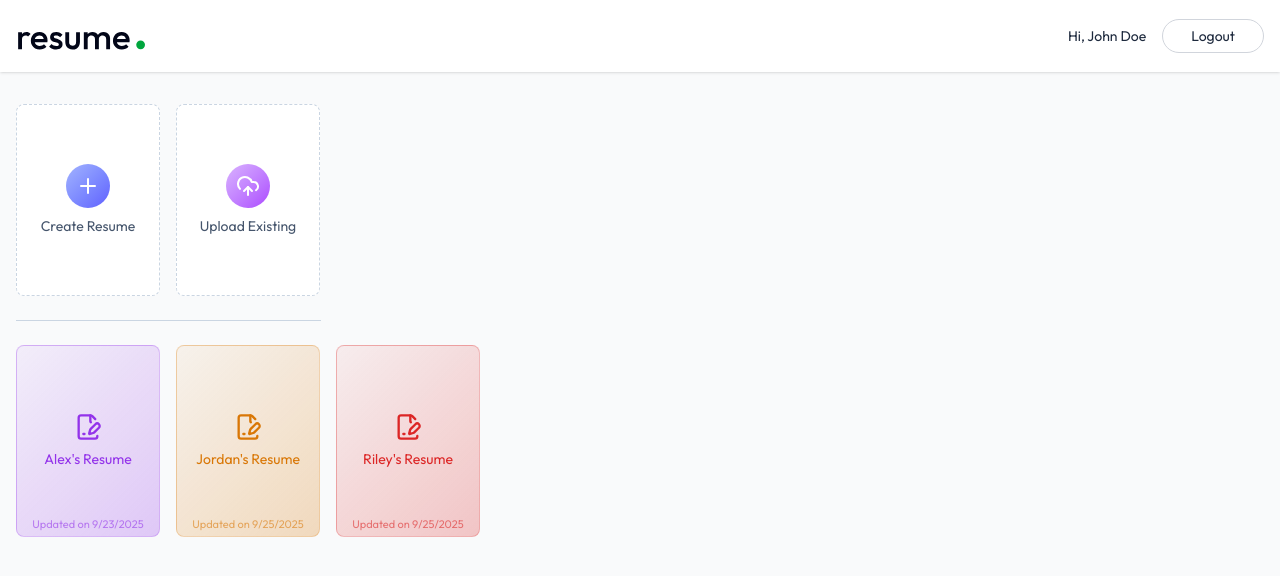
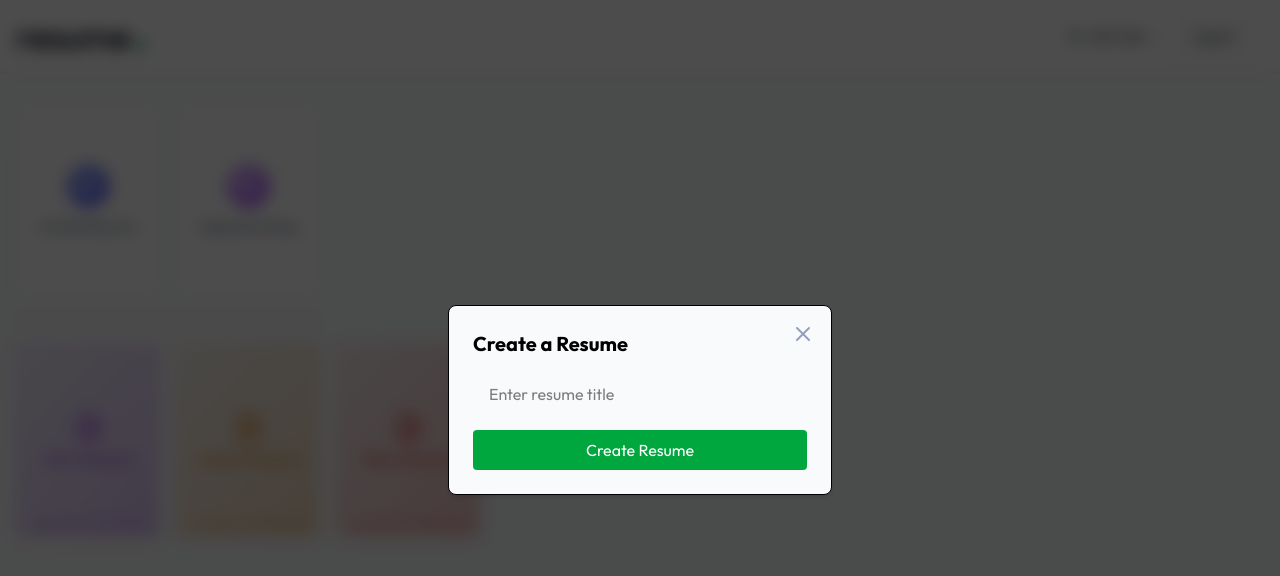
Before and after one commit to Tanish-Tandon/RESUME_BUILDER_, a React (Vite) app in the folder client/: page /app in a window 1280 px wide. Both pictures are taken after a click on the button "Create Resume". Shown: the top 576 px of the page. Built offline with nearby package versions, Linux system fonts and the light colour scheme.

Commit message:
ADD create resume functionality

```diff
--- a/client/src/pages/Dashboard.jsx
+++ b/client/src/pages/Dashboard.jsx
@@ -1,4 +1,4 @@
-import { FilePenLineIcon, PlusIcon,UploadCloudIcon,TrashIcon,PencilIcon } from 'lucide-react'
+import { FilePenLineIcon, PlusIcon,UploadCloudIcon,TrashIcon,PencilIcon,XIcon } from 'lucide-react'
 import React, { useState,useEffect } from 'react'
 import { dummyResumeData } from '../assets/assets'
 import { useNavigate} from 'react-router-dom'
@@ -10,10 +10,29 @@
   const colors = ["#9333ea", "#d97706", "#dc2626", "#0284c7", "#16a34a"]
 
   const [allResumes,setAllResumes]=useState([])
+  const [showCreateResume,setShowCreateResume]=useState(false)
+  const[showUploadResume,setShowUploadResume]=useState(false)
+  const [title,setTitle]=useState('')
+  const [resume,setResume]=useState(null)
+  const [editResumeId,setEditResumeId]=useState('')
+
+
+
+
+
+
 
   const loadAllResumes=async()=>{
     setAllResumes(dummyResumeData)
   }
+
+  const createResume=async(event)=>{
+    event.preventDefault()
+    setShowCreateResume(false)
+    navigate(`/app/builder/res123`)
+
+  }
+
 
   useEffect(()=>{
     loadAllResumes()
@@ -36,7 +55,7 @@
 
 
 
-          <button className='w-full bg-white sm:max-w-36 h-48 flex flex-col items-center justify-center rounded-lg gap-2 text-slate-600 border border-dashed border-slate-300 group hover:border-indigo-500 hover:shadow-lg transition-all duration-300 cursor-pointer'>
+          <button onClick={()=>setShowCreateResume(true)} className='w-full bg-white sm:max-w-36 h-48 flex flex-col items-center justify-center rounded-lg gap-2 text-slate-600 border border-dashed border-slate-300 group hover:border-indigo-500 hover:shadow-lg transition-all duration-300 cursor-pointer'>
 
                           <PlusIcon className='size-11 transition-all duration-300 p-2.5 bg-gradient-to-br from-indigo-300 to-indigo-500  text-white rounded-full'/>
 
@@ -138,6 +157,24 @@
 
 
 
+        {showCreateResume && (
+          <form onSubmit={createResume} onClick={()=>setShowCreateResume(false)} className='fixed inset-0 bg-black/70 backdrop-blur bg-opacity-50 z-10 flex items-center justify-center'>
+
+            <div onClick={e =>e.stopPropagation()} className='relative bg-slate-50 border shadow-md rounded-lg w-full max-w-sm p-6'>
+
+
+
+              <h2 className='text-xl font-bold mb-4'>Create a Resume</h2>
+              <input type="text" placeholder='Enter resume title' className='w-full px-4 py-2 mb-4 focus:border-green-600 ring-green-600' required/>
+
+              <button className='w-full py-2 bg-green-600 text-white rounded hover:bg-green-700 transition-colors'>Create Resume</button>
+              <XIcon className='absolute top-4 right-4 text-slate-400 hover:text-slate-600 cursor-pointer transition-colors' onClick={()=> {setShowCreateResume(false);setTitle('') }}/>
+            </div>
+          </form>
+
+        )}
+
+
 
 
 
```
